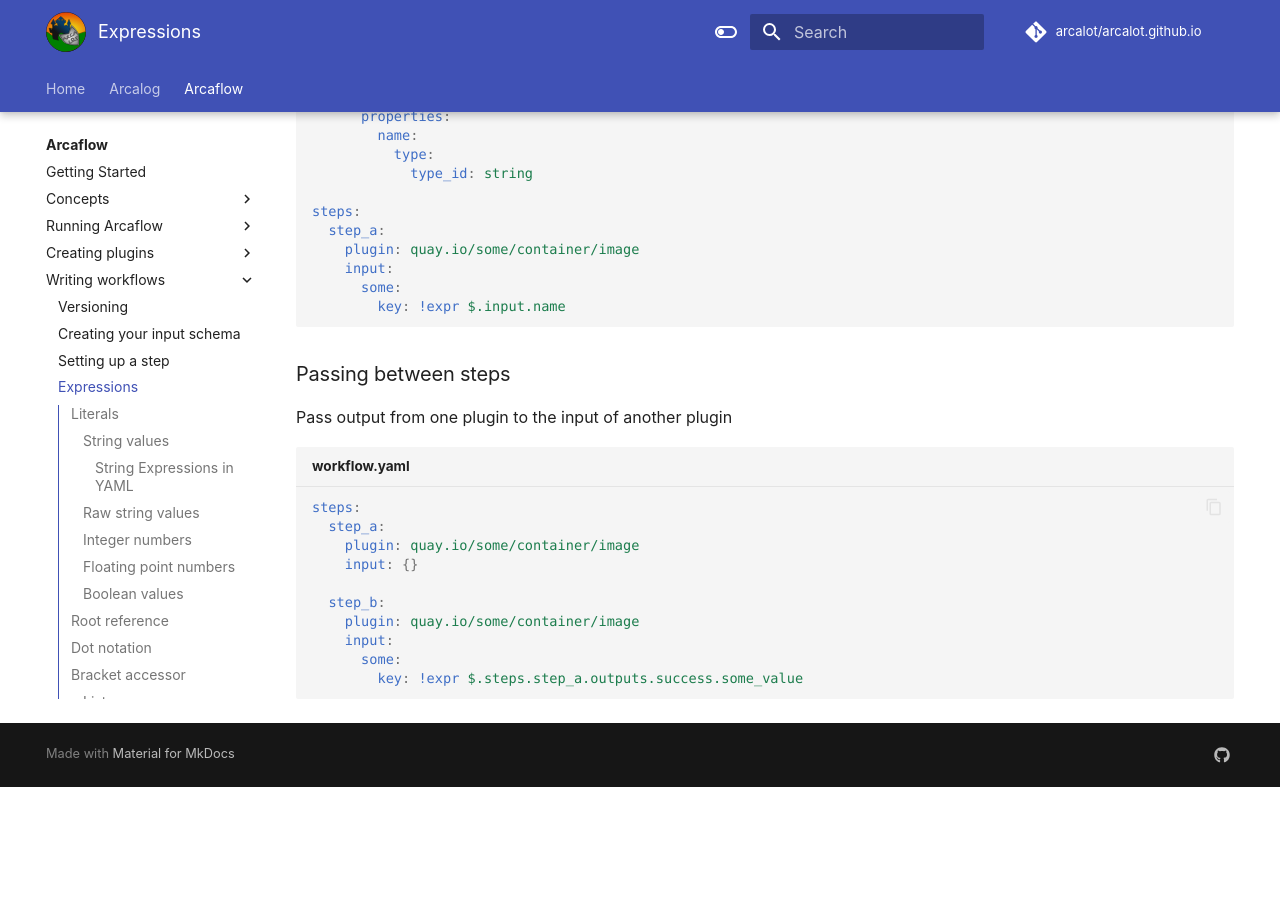
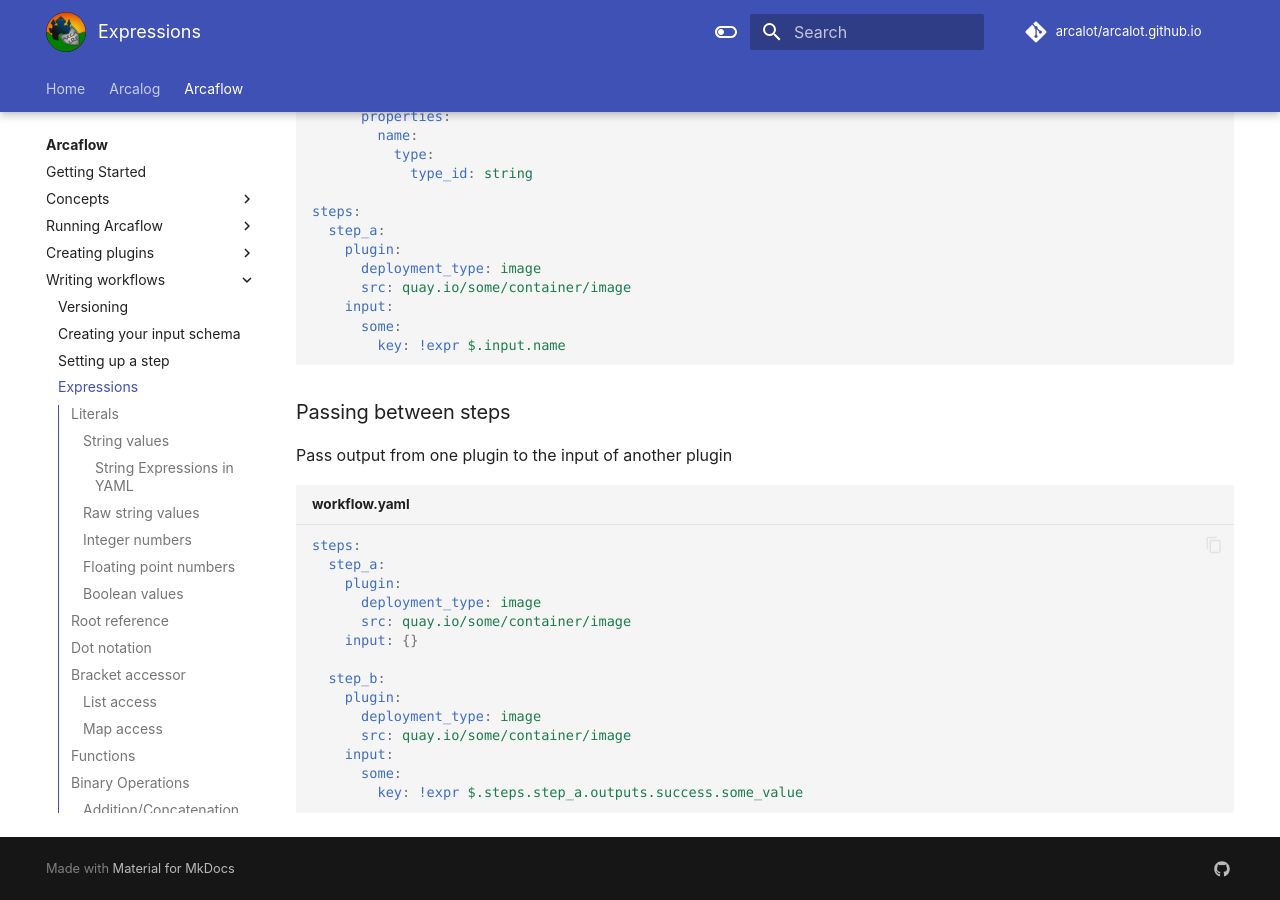
Before and after one commit to arcalot/arcalot.github.io, an MkDocs documentation site: the page built from docs/arcaflow/workflows/expressions.md, in a window 1280 px wide and 900 px high, scrolled down 14760 px. Built offline with MkDocs 1.6.1 and Material for MkDocs 9.7.7, drawn with Linux system fonts in a browser that asks for light colours; comment, search, counter and statistics services are not loaded; before the commit the page ends 15547 px from its top, so only the background shows below that.

Commit message:
update wf for schema 0.2.0

````diff
--- a/docs/arcaflow/workflows/expressions.md
+++ b/docs/arcaflow/workflows/expressions.md
@@ -500,7 +500,9 @@
 
 steps:
   step_a:
-    plugin: quay.io/some/container/image
+    plugin:
+      deployment_type: image
+      src: quay.io/some/container/image
     input:
       some:
         key: !expr $.input.name
@@ -513,11 +515,15 @@
 ```yaml title="workflow.yaml"
 steps:
   step_a:
-    plugin: quay.io/some/container/image
+    plugin:
+      deployment_type: image
+      src: quay.io/some/container/image
     input: {}
 
   step_b:
-    plugin: quay.io/some/container/image
+    plugin:
+      deployment_type: image
+      src: quay.io/some/container/image
     input:
       some:
         key: !expr $.steps.step_a.outputs.success.some_value
````
Also changed, not shown: docs/arcaflow/getting-started.md (+3 -1 lines), docs/arcaflow/workflows/flow-control.md (+6 -2 lines), docs/arcaflow/workflows/step.md (+6 -2 lines).
